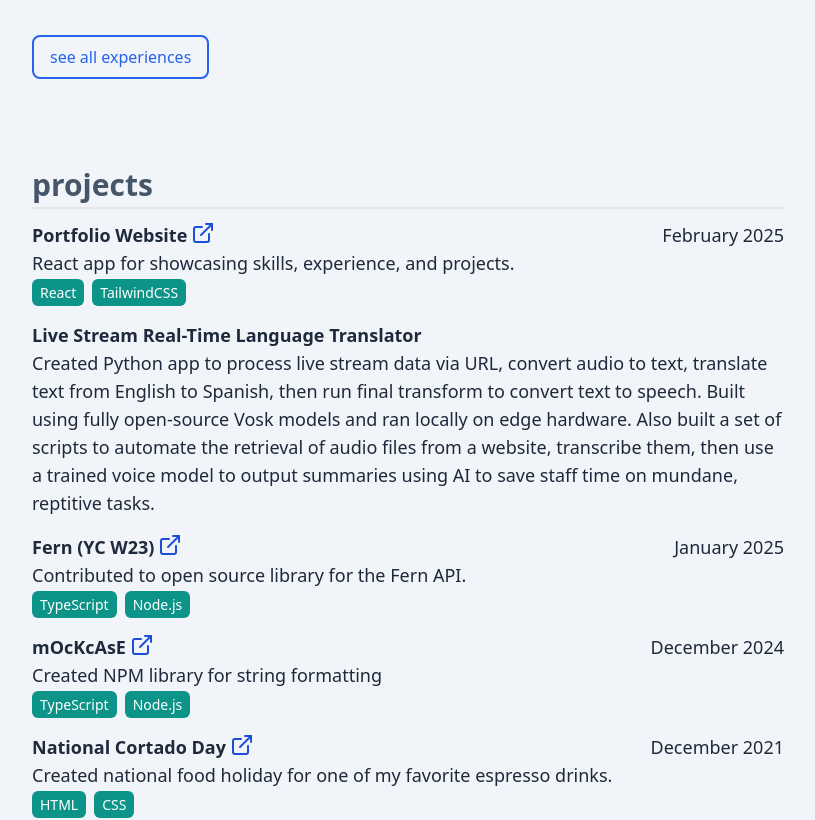
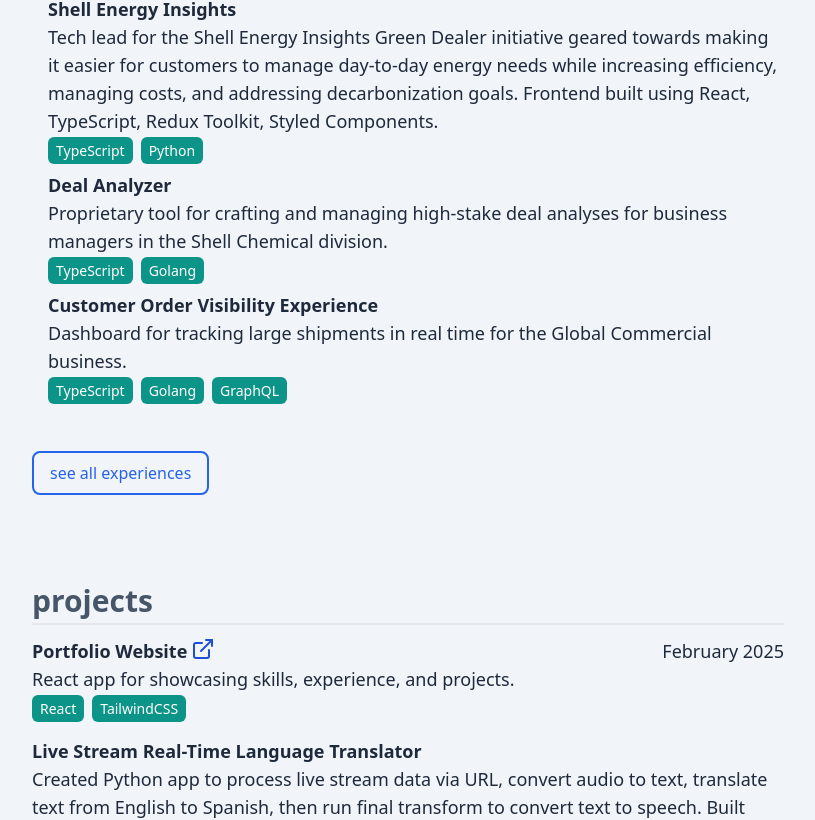
Before and after one commit to thechori/ryanteodoro.com-v2-frontend, a React (Vite) app: page / in a window 1280 px wide. Shown: the part 1729-2549 px from the top of the page, without its empty margins (424-1239 px from the left). Built offline with nearby package versions, Linux system fonts and the light colour scheme.

Commit message:
continue updating shell experience

```diff
--- a/src/App.tsx
+++ b/src/App.tsx
@@ -152,7 +152,8 @@
             },
             {
               title: "mOcKcAsE",
-              description: "Created NPM library for string formatting",
+              description:
+                "Created parody NPM library for obnoxious string formatting.",
               url: "https://www.npmjs.com/package/mockcase",
               date: "December 2024",
               skills: ["TypeScript", "Node.js"],
@@ -161,7 +162,7 @@
             {
               title: "National Cortado Day",
               description:
-                "Created national food holiday for one of my favorite espresso drinks.",
+                "Created a national food holiday for one of my favorite espresso drinks. Officially recognized by Wikipedia and annually celebrated by people around the world now.",
               url: "https://www.nationalcortadoday.com",
               date: "December 2021",
               skills: ["HTML", "CSS"],
--- a/src/data/new.ts
+++ b/src/data/new.ts
@@ -25,6 +25,7 @@
         projects: [
           {
             name: "Browser Extension",
+            role: "Tech Lead",
             description:
               "Flagship tool that enables navigation of the web using just your voice.",
             descriptionTechnical: "",
@@ -57,6 +58,7 @@
           },
           {
             name: "Stream for the Blind",
+            role: "Tech Lead",
             description:
               "Streaming platform centered around accessible for the blind community.",
             descriptionTechnical: "",
@@ -84,6 +86,7 @@
           },
           {
             name: "Website Accessibility Auditor",
+            role: "Tech Lead",
             description:
               "Developed tool for running comprehensive accessibility scans against URLs.",
             descriptionTechnical:
@@ -133,6 +136,7 @@
         projects: [
           {
             name: "Fair Worlds",
+            role: "Individual Contributor",
             description:
               "Assisted software development efforts for numerous projects.",
             descriptionTechnical: "",
@@ -153,6 +157,7 @@
           },
           {
             name: "EchoDial",
+            role: "Tech Lead",
             description:
               "Dialer with powerful CRM to effectively automate sales outreach efforts.",
             descriptionTechnical:
@@ -181,6 +186,7 @@
           },
           {
             name: "Perl Street (YC W22)",
+            role: "Individual Contributor",
             url: "https://perlstreet.com",
             elements: ["Web", "API"],
             description: "Contributed to feature development for web app.",
@@ -213,14 +219,69 @@
       {
         title: "Senior Software Engineer",
         description:
-          "Lead and manage software consulting projects across global commercial, lubricant, chemicals, and renewables and new energy.",
+          "Led technical initiatives for products across global commercial, lubricant, chemicals, and renewables and new energy.",
         startDate: null,
         endDate: null,
-        achievements: [],
+        achievements: [
+          'Presented "Tech Talk" workshops for colleagues regarding topics like React Native for Mobile Development and OpenAPI Specifications for type-safe contracts between the client and server.'
+        ],
 
         projects: [
           {
+            name: "Ai",
+            elements: ["Web", "API"],
+            role: "Frontend Tech Lead",
+            description:
+              "Platform to centralize fragmented, unstructured, and multilingual lab results to train models for crafting new lubricants at unprecendented speeds and budgets.",
+            descriptionTechnical:
+              "The frontend (React/Node.js) and backend (Python/Flask) were both containerized in Docker and then deployed to Kubernetes clusters running in AWS managed by the dedicated platform team. Postgres DB via AWS RDS.",
+            url: null,
+            languages: ["TypeScript", "Python"],
+            databases: ["Postgres"],
+            frameworks: ["Next.js", "Flask", "Docker", "Kubernetes"],
+            libraries: ["React", "Redux Toolkit", "D3"],
+            providers: [{ name: "AWS", services: ["S3", "EKS", "RDS"] }],
+            accomplishments: []
+          },
+          {
+            name: "Shell Energy Insights",
+            elements: ["Web", "API"],
+            role: "Frontend Tech Lead",
+            description:
+              "Tech lead for the Shell Energy Insights Green Dealer initiative geared towards making it easier for customers to manage day-to-day energy needs while increasing efficiency, managing costs, and addressing decarbonization goals. Frontend built using React, TypeScript, Redux Toolkit, Styled Components.",
+            descriptionTechnical:
+              "The frontend (React/Node.js) and backend (Python/Flask) were both containerized in Docker and then deployed to Kubernetes clusters running in AWS managed by the dedicated platform team. Postgres DB via AWS RDS.",
+            url: "https://shellenergy.com/business/energy-insights",
+            languages: ["TypeScript", "Python"],
+            databases: ["Postgres"],
+            frameworks: ["Next.js", "Flask", "Docker", "Kubernetes"],
+            libraries: ["React", "Redux Toolkit", "D3"],
+            providers: [{ name: "AWS", services: ["S3", "EKS", "RDS"] }],
+            accomplishments: [
+              "Project established development/deployment standards for Next.js apps in Shell IT USA which served as a lighthouse for following projects."
+            ]
+          },
+          {
+            name: "Deal Analyzer",
+            elements: ["Web", "API"],
+            role: "Tech Lead",
+            description:
+              "Proprietary tool for crafting and managing high-stake deal analyses for business managers in the Shell Chemical division.",
+            descriptionTechnical:
+              "The frontend (React/Node.js) and backend (Golang/Gin) were both containerized in Docker and then deployed to Kubernetes clusters running in AWS managed by the dedicated platform team. Postgres DB via AWS RDS.",
+            url: null,
+            languages: ["TypeScript", "Golang"],
+            databases: ["Postgres"],
+            frameworks: ["Gin", "Docker", "Kubernetes"],
+            libraries: ["React", "Redux", "D3"],
+            providers: [{ name: "AWS", services: ["S3", "EKS", "RDS"] }],
+            accomplishments: [
+              "Project delivered $38M – $57M in business value and was nominated for the VP CIO award in Shell Chemicals."
+            ]
+          },
+          {
             name: "Customer Order Visibility Experience",
+            role: "Individual Contributor",
             elements: ["Web", "API"],
             description:
               "Dashboard for tracking large shipments in real time for the Global Commercial business.",
--- a/src/types/index.ts
+++ b/src/types/index.ts
@@ -35,6 +35,7 @@
 
 export interface Project {
   name: string;
+  role: string;
   description: string;
   descriptionTechnical: string;
   elements: Element[];
```
